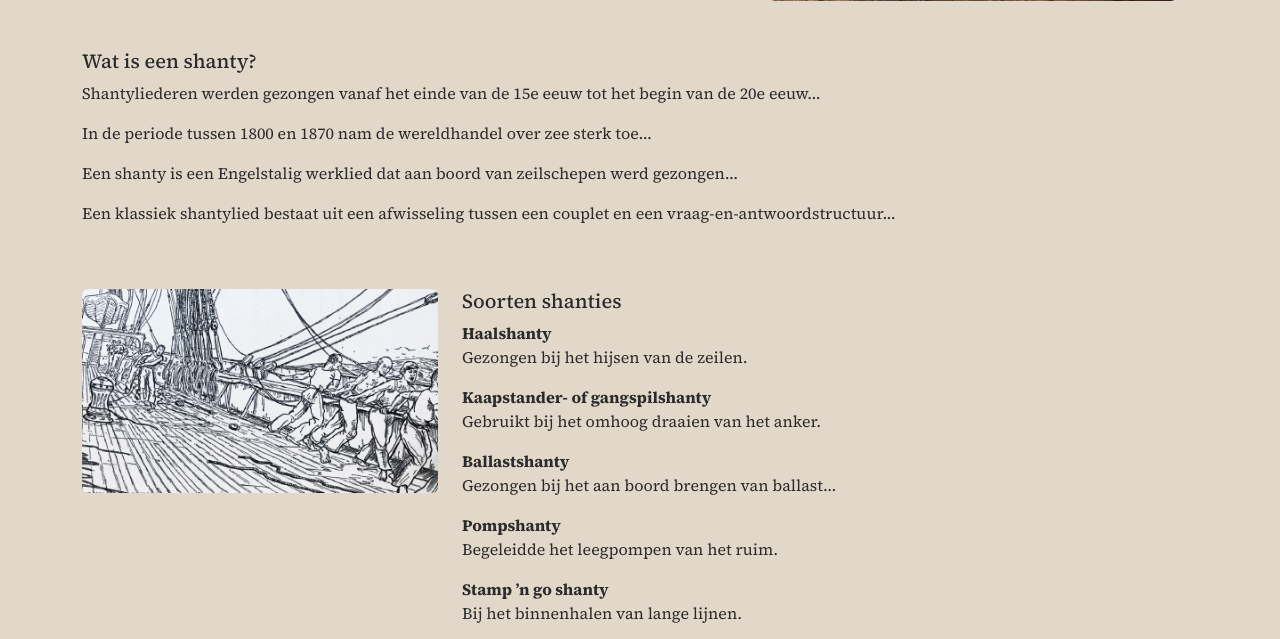
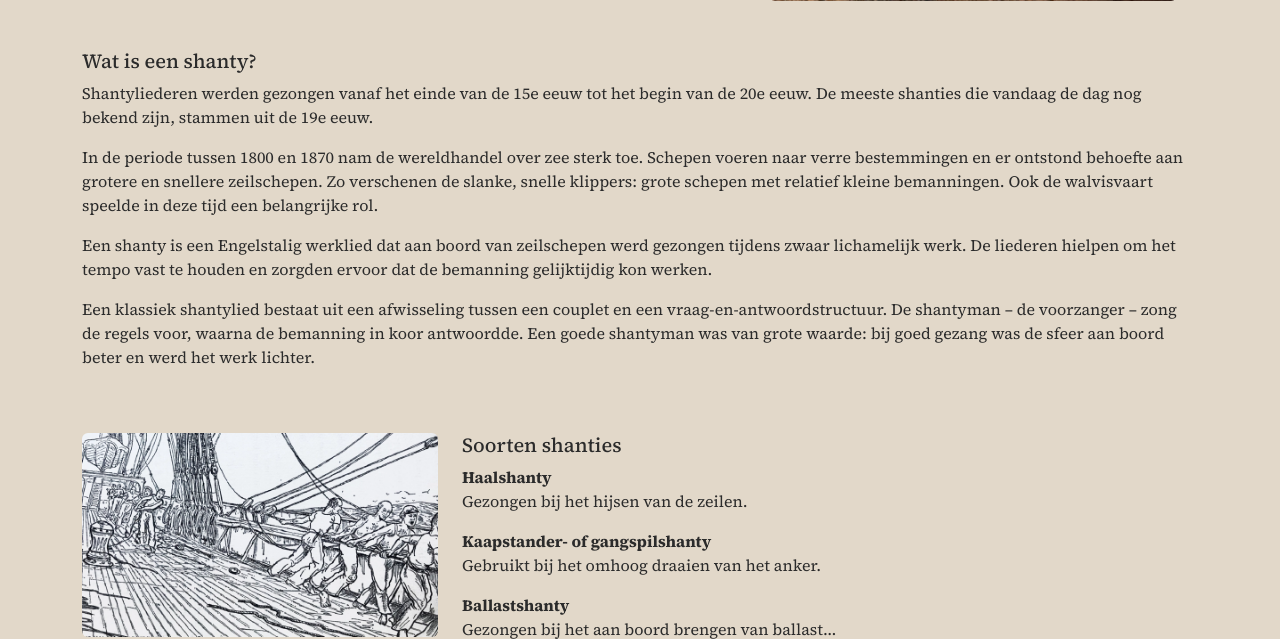
Before and after one commit to Daph1986/krakend_tuig, a Django app: page /leer_ons_kennen/ in a window 1280 px wide. Shown: the part 809-1448 px from the top of the page. Run offline with Django 5.2, Linux system fonts and the light colour scheme; some libraries are stand-ins or nearby versions.

Commit message:
Adjustment in navbar close btn and about text

```diff
--- a/about/templates/about.html
+++ b/about/templates/about.html
@@ -54,10 +54,25 @@
   <div class="row">
     <div class="col-12 text-center text-md-start">
       <h5>Wat is een shanty?</h5>
-      <p>Shantyliederen werden gezongen vanaf het einde van de 15e eeuw tot het begin van de 20e eeuw...</p>
-      <p>In de periode tussen 1800 en 1870 nam de wereldhandel over zee sterk toe...</p>
-      <p>Een shanty is een Engelstalig werklied dat aan boord van zeilschepen werd gezongen...</p>
-      <p>Een klassiek shantylied bestaat uit een afwisseling tussen een couplet en een vraag-en-antwoordstructuur...</p>
+      <p>
+        Shantyliederen werden gezongen vanaf het einde van de 15e eeuw tot het begin van de 20e eeuw. De meeste shanties
+        die vandaag de dag nog bekend zijn, stammen uit de 19e eeuw.
+      </p>
+      <p>
+        In de periode tussen 1800 en 1870 nam de wereldhandel over zee sterk toe. Schepen voeren naar verre bestemmingen
+        en er ontstond behoefte aan grotere en snellere zeilschepen. Zo verschenen de slanke, snelle klippers: grote
+        schepen met relatief kleine bemanningen. Ook de walvisvaart speelde in deze tijd een belangrijke rol.
+      </p>
+      <p>
+        Een shanty is een Engelstalig werklied dat aan boord van zeilschepen werd gezongen tijdens zwaar lichamelijk
+        werk. De liederen hielpen om het tempo vast te houden en zorgden ervoor dat de bemanning gelijktijdig kon
+        werken.
+      </p>
+      <p>
+        Een klassiek shantylied bestaat uit een afwisseling tussen een couplet en een vraag-en-antwoordstructuur. De
+        shantyman – de voorzanger – zong de regels voor, waarna de bemanning in koor antwoordde. Een goede shantyman was
+        van grote waarde: bij goed gezang was de sfeer aan boord beter en werd het werk lichter.
+      </p>
     </div>
   </div>
 </div>
--- a/website/templates/navbar.html
+++ b/website/templates/navbar.html
@@ -9,7 +9,7 @@
     </button>
     <div class="offcanvas offcanvas-start" tabindex="-1" id="offcanvasNavbar" aria-labelledby="offcanvasNavbar">
       <div class="offcanvas-header bg-marine">
-        <button type="button" class="btn-close btn-close-sand" data-bs-dismiss="offcanvas" aria-label="Close"></button>
+        <button type="button" class="btn-close btn-close-white" data-bs-dismiss="offcanvas" aria-label="Close"></button>
       </div>
       <div class="offcanvas-body">
         <ul class="navbar-nav justify-content-center flex-grow-1 pe-5 me-auto mb-2 mb-lg-0">
```
